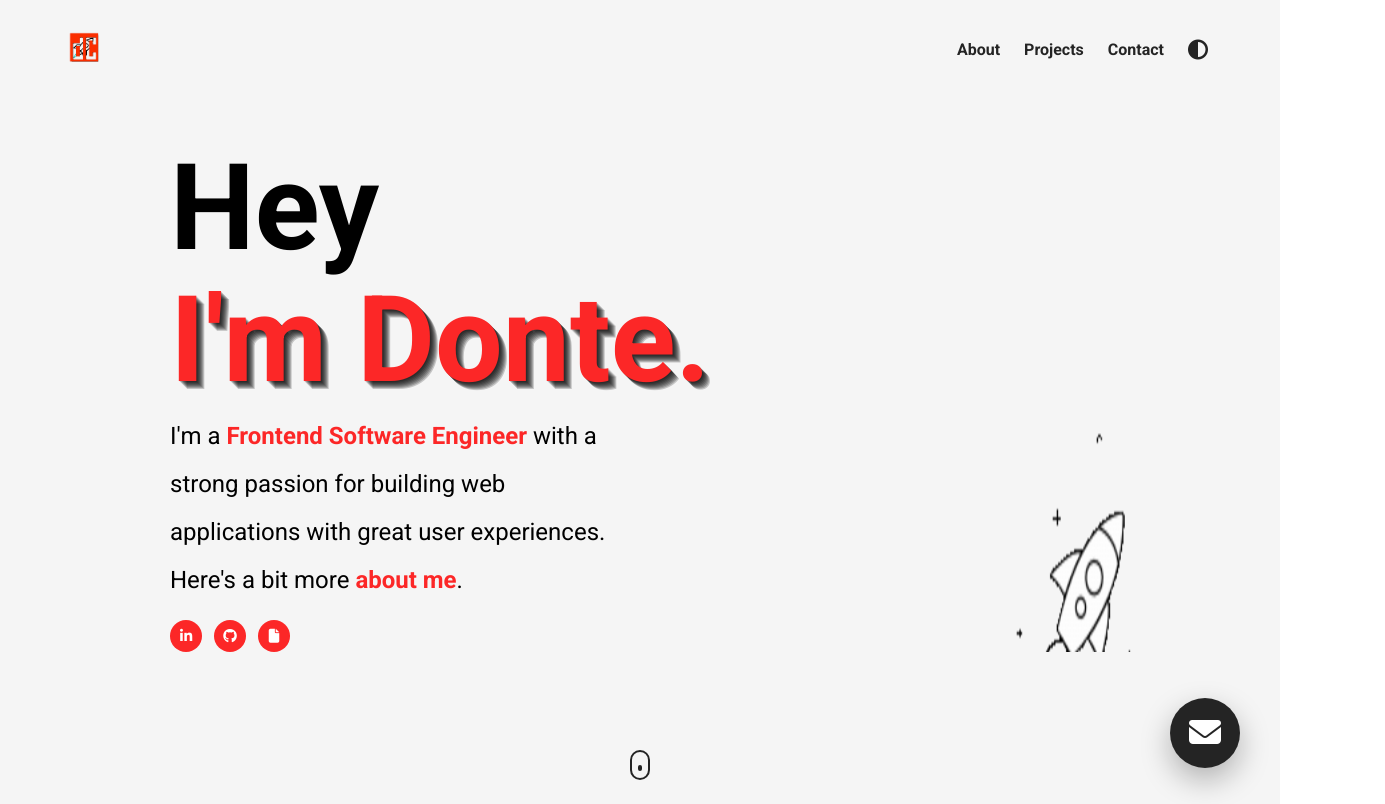
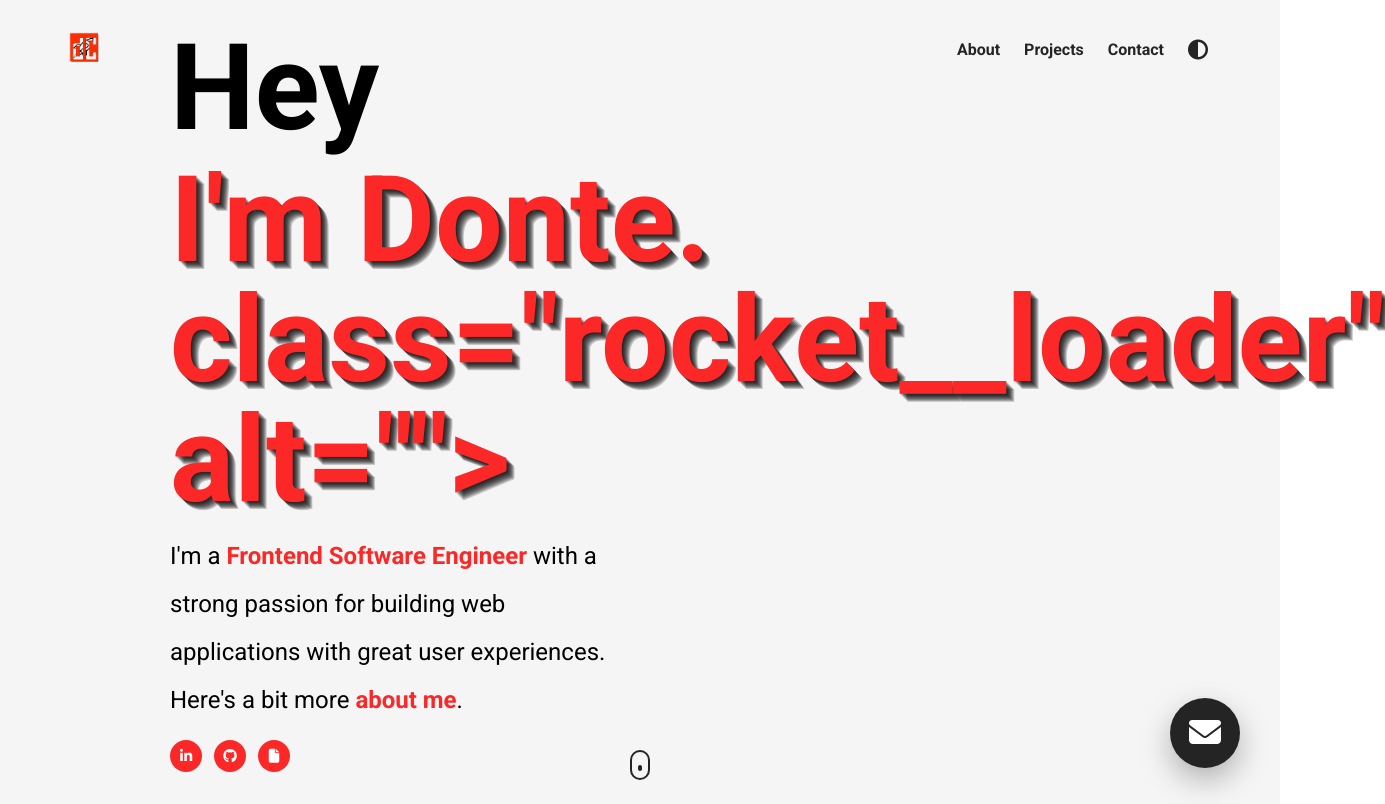
Before and after one commit to DonteCarter11/DonteCarter11.github.io, a website: page index.html in a window 1280 px wide. Shown: the top 804 px of the page, 1385 px wide, since content can reach past the window. Drawn offline with nearby package versions, Linux system fonts and the light colour scheme; a web font is replaced by a local one.

Commit message:
reversion

```diff
--- a/index.html
+++ b/index.html
@@ -65,7 +65,7 @@
       <header class="header">
         <div class="header__content">
           <h1 class="title">Hey</h1>
-          <h1 class="title red shadow">I'm Donte. <img src="assets/Rocket in Space (Transparent Background).gif" class="rocket__loader" alt=""></h1>
+          <h1 class="title red shadow">I'm Donte.  class="rocket__loader" alt=""></h1>
 
           <p class="header__para">
             I'm a <b class="red">Frontend Software Engineer</b> with a strong
--- a/style.css
+++ b/style.css
@@ -211,7 +211,6 @@ LANDING PAGE
   width: 100%;
   max-width: 1000px;
   padding: 0 30px;
-   overflow: hidden;
 }
 
 .header__para {
@@ -288,20 +287,6 @@ LANDING PAGE
     transform: translateY(-3px);
   }
 }
-@keyframes rocketLaunch {
-  0% {
-    opacity: 0;
-    transform: translateX(-100px) translateY(200px) rotate(-45deg);
-  }
-  60% {
-    opacity: 1;
-  }
-  100% {
-    opacity: 1;
-    transform: translateX(0) translateY(0) rotate(0deg);
-  }
-}
-
 
 /*
 
@@ -698,18 +683,7 @@ SHAPES
 /*
 rocket
 */
-.rocket__loader{
-   position: absolute;
-  right: -50px;
-  top: 50%;
-  transform: translateY(-50%);
-  width: 400px;
-  height: 400px;
-  z-index: -10000;
-  animation: rocketLaunch 1.5s ease-out forwards;
-  opacity: 0;
-  max-width: 200px;
-}
+
 /*
 
 SMALL PHONES, TABLETS, LARGE SMART PHONES
@@ -719,8 +693,6 @@ SMALL PHONES, TABLETS, LARGE SMART PHONES
 @media (max-width: 768px) {
   .title {
     font-size: 80px;
-       position: relative; /* Add this */
-    overflow: visible; /* Add this */
   }
   .header-para {
     font-size: 20px;
```
